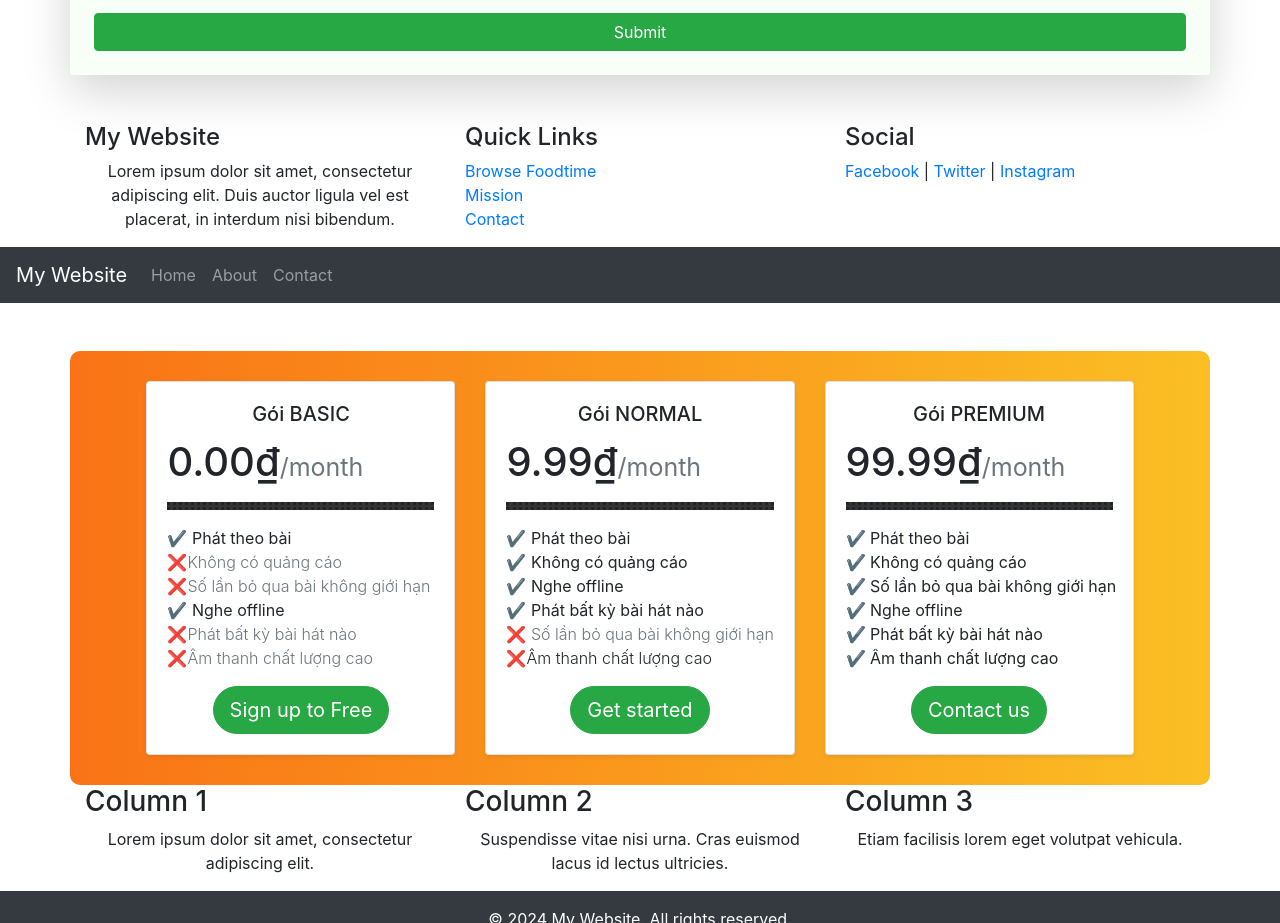
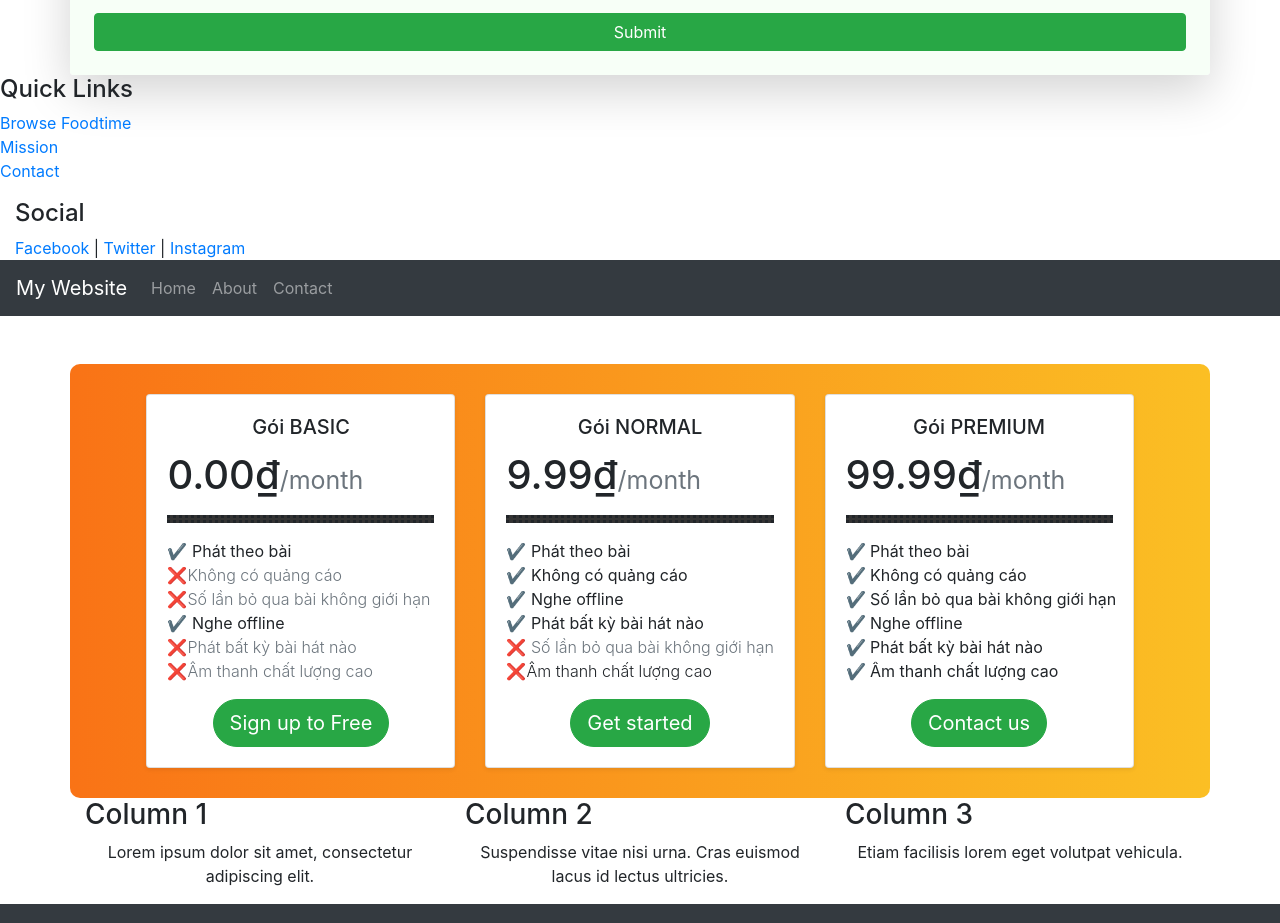
Before and after one commit to sondoansda/11_241IS19A03_Bootstrap, a plain HTML site: page index.html in a window 1280 px wide. Shown: the part 1409-2332 px from the top of the page. Drawn offline with nearby package versions, Linux system fonts and the light colour scheme.

Commit message:
Update index.html

```diff
--- a/index.html
+++ b/index.html
@@ -64,10 +64,9 @@
         <p class="lead">This is a simple hero unit, a simple jumbotron-style component for showcasing content.</p>
         <a href="#" class="btn btn-primary btn-lg">Learn More</a>
     </div>
-<!-- Contact Section -->
+
 <section class="container mt-5">
     <div class="contact-section row shadow-lg rounded overflow-hidden">
-        <!-- Contact Form -->
         <div class="contact-form col-12 p-4" style="background-color: #f7fff7;">
             <h2 class="text-success mb-4">Get in touch</h2>
             <form>
@@ -102,17 +101,7 @@
         </div>
     </div>
 </section>
-
-<!-- Footer -->
-<footer class="footer mt-5">
-    <div class="container">
-        <div class="row">
-            <div class="col-lg-4">
-                <h4>My Website</h4>
-                <p>Lorem ipsum dolor sit amet, consectetur adipiscing elit. Duis auctor ligula vel est placerat, in interdum nisi bibendum.</p>
-            </div>
-            <div class="col-lg-4">
-                <h4>Quick Links</h4>
+<h4>Quick Links</h4>
                 <ul class="list-unstyled">
                     <li><a href="#">Browse Foodtime</a></li>
                     <li><a href="#">Mission</a></li>
```
